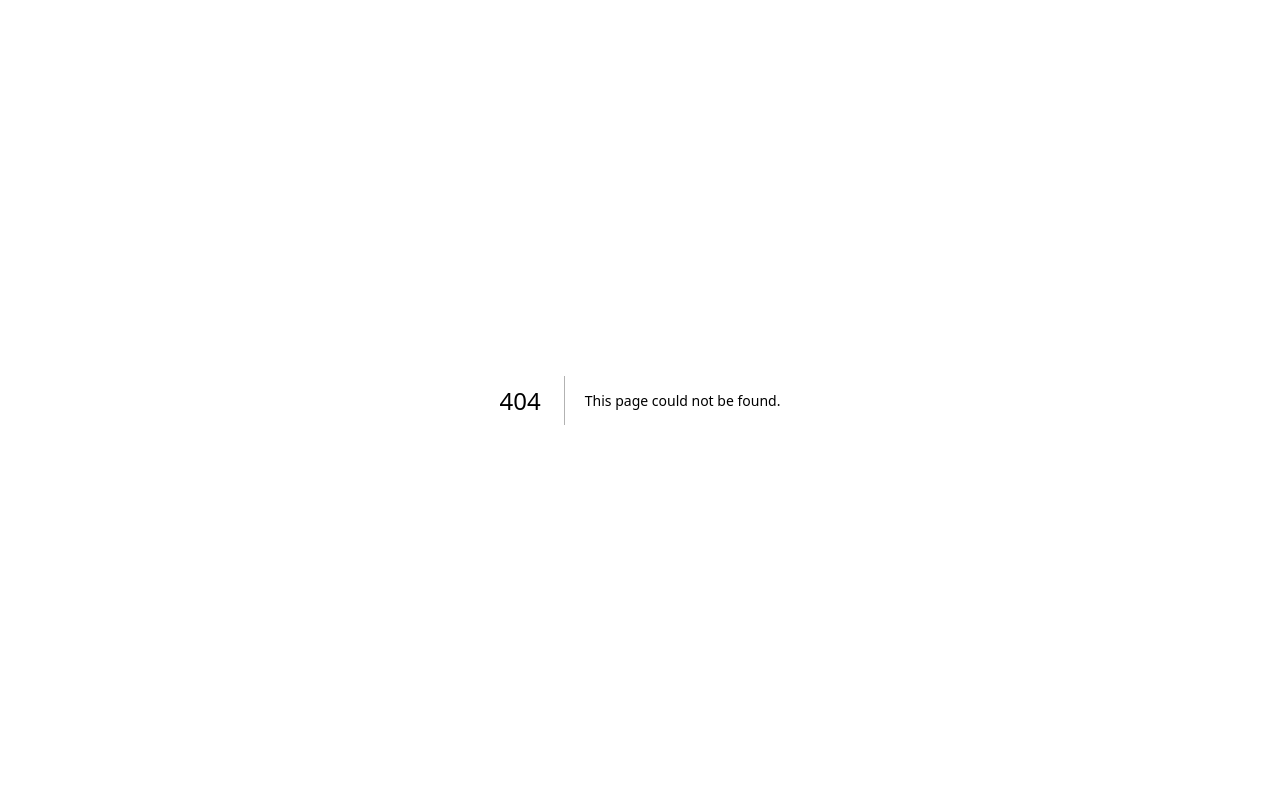
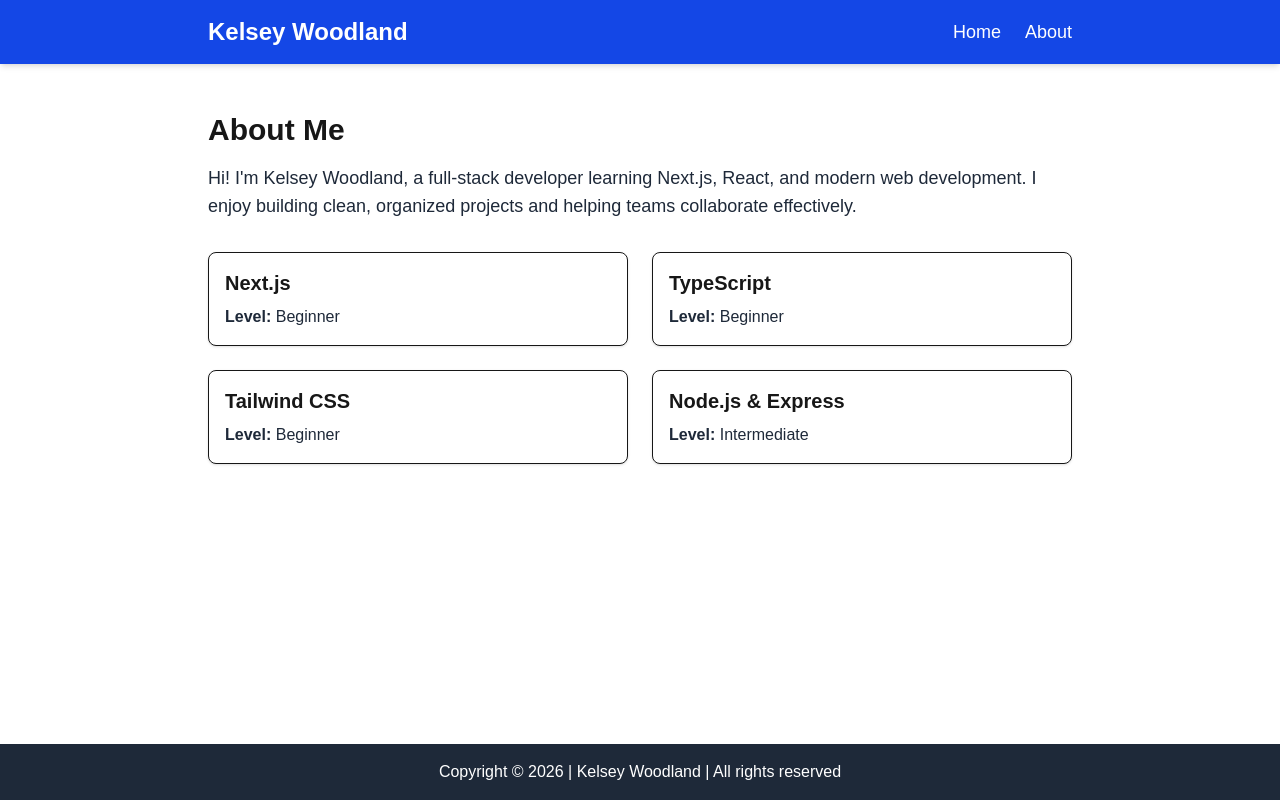
Before and after one commit to Kelwood22/wdd430-portfolio, a Next.js app: page /about in a window 1280 px wide. Before the commit this address had no page. Built offline with nearby package versions, Linux system fonts and the light colour scheme.

Commit message:
Added components and about page

```diff
--- /dev/null
+++ b/app/about/page.tsx
@@ -0,0 +1,21 @@
+import SkillCard from "@/components/SkillCard";
+
+export default function About() {
+  return (
+    <main className="max-w-4xl mx-auto px-4 py-12">
+      <h2 className="text-3xl font-bold mb-4">About Me</h2>
+
+      <p className="text-lg text-gray-800 mb-8">
+        Hi! I'm Kelsey Woodland, a full-stack developer learning Next.js, React, and modern web development.
+        I enjoy building clean, organized projects and helping teams collaborate effectively.
+      </p>
+
+      <section className="grid gap-6 md:grid-cols-2">
+        <SkillCard skill="Next.js" level="Beginner" />
+        <SkillCard skill="TypeScript" level="Beginner" />
+        <SkillCard skill="Tailwind CSS" level="Beginner" />
+        <SkillCard skill="Node.js & Express" level="Intermediate" />
+      </section>
+    </main>
+  );
+}
--- /dev/null
+++ b/app/api/hello/route.ts
@@ -0,0 +1,3 @@
+export async function GET() {
+  return Response.json({ message: 'Hello from Next.js API!' });
+}
--- a/app/layout.tsx
+++ b/app/layout.tsx
@@ -1,29 +1,19 @@
-import type { Metadata } from "next";
-import { Geist, Geist_Mono } from "next/font/google";
 import "./globals.css";
+import Header from "@/components/Header";
+import Footer from "@/components/Footer";
 
-const geistSans = Geist({
-  variable: "--font-geist-sans",
-  subsets: ["latin"],
-});
-
-const geistMono = Geist_Mono({
-  variable: "--font-geist-mono",
-  subsets: ["latin"],
-});
-
-export const metadata: Metadata = {
-  title: "Create Next App",
-  description: "Generated by create next app",
-};
-
-export default function RootLayout({ children }: LayoutProps<"/">) {
+export default function RootLayout({
+  children,
+}: {
+  children: React.ReactNode;
+}) {
   return (
-    <html
-      lang="en"
-      className={`${geistSans.variable} ${geistMono.variable} h-full antialiased`}
-    >
-      <body className="min-h-full flex flex-col">{children}</body>
+    <html lang="en">
+      <body className="min-h-screen flex flex-col">
+        <Header />
+        <main className="flex-1">{children}</main>
+        <Footer />
+      </body>
     </html>
   );
 }
--- a/app/page.tsx
+++ b/app/page.tsx
@@ -1,69 +1,31 @@
-import Image from "next/image";
+import ProjectList from "@/components/ProjectList";
+
+const projects = [
+  {
+    title: "CSE 341 Final Project API",
+    description: "A full REST API built with Node.js, Express, MongoDB, and Swagger documentation.",
+    technologies: ["Node.js", "Express", "MongoDB", "Swagger", "TypeScript"],
+    link: "https://github.com/Kelwood22/cse341-finalproject"
+  },
+  {
+    title: "Next.js Portfolio",
+    description: "A personal portfolio built using the App Router, TypeScript, and Tailwind CSS.",
+    technologies: ["Next.js", "React", "TypeScript", "Tailwind CSS"],
+    link: "https://github.com/Kelwood22/wdd430-portfolio"
+  }
+];
 
 export default function Home() {
   return (
-    <div className="flex flex-col flex-1 items-center justify-center bg-zinc-50 font-sans dark:bg-black">
-      <main className="flex flex-1 w-full max-w-3xl flex-col items-center justify-between py-32 px-16 bg-white dark:bg-black sm:items-start">
-        <Image
-          className="dark:invert h-5 w-[100px]"
-          src="/next.svg"
-          alt="Next.js logo"
-          width={100}
-          height={20}
-          priority
-        />
-        <div className="flex flex-col items-center gap-6 text-center sm:items-start sm:text-left">
-          <h1 className="max-w-xs text-3xl font-semibold leading-10 tracking-tight text-black dark:text-zinc-50">
-            To get started, edit the{" "}
-            <code className="rounded bg-black/[.06] px-1.5 py-0.5 font-mono text-[0.9em] dark:bg-white/[.08]">
-              page.tsx
-            </code>{" "}
-            file.
-          </h1>
-          <p className="max-w-md text-lg leading-8 text-zinc-600 dark:text-zinc-400">
-            Looking for a starting point or more instructions? Head over to{" "}
-            <a
-              href="https://vercel.com/templates?framework=next.js&utm_source=create-next-app&utm_medium=appdir-template-tw&utm_campaign=create-next-app"
-              className="font-medium text-zinc-950 dark:text-zinc-50"
-            >
-              Templates
-            </a>{" "}
-            or the{" "}
-            <a
-              href="https://nextjs.org/learn?utm_source=create-next-app&utm_medium=appdir-template-tw&utm_campaign=create-next-app"
-              className="font-medium text-zinc-950 dark:text-zinc-50"
-            >
-              Learning
-            </a>{" "}
-            center.
-          </p>
-        </div>
-        <div className="flex flex-col gap-4 text-base font-medium sm:flex-row">
-          <a
-            className="flex h-12 w-full items-center justify-center gap-2 rounded-full bg-foreground px-5 text-background transition-colors hover:bg-[#383838] dark:hover:bg-[#ccc] md:w-[158px]"
-            href="https://vercel.com/new?utm_source=create-next-app&utm_medium=appdir-template-tw&utm_campaign=create-next-app"
-            target="_blank"
-            rel="noopener noreferrer"
-          >
-            <Image
-              className="dark:invert h-[14px] w-4"
-              src="/vercel.svg"
-              alt="Vercel logomark"
-              width={16}
-              height={14}
-            />
-            Deploy Now
-          </a>
-          <a
-            className="flex h-12 w-full items-center justify-center rounded-full border border-solid border-black/[.08] px-5 transition-colors hover:border-transparent hover:bg-black/[.04] dark:border-white/[.145] dark:hover:bg-[#1a1a1a] md:w-[158px]"
-            href="https://nextjs.org/docs?utm_source=create-next-app&utm_medium=appdir-template-tw&utm_campaign=create-next-app"
-            target="_blank"
-            rel="noopener noreferrer"
-          >
-            Documentation
-          </a>
-        </div>
-      </main>
-    </div>
+    <main className="container mx-auto px-4 py-12">
+      <section className="text-center py-12">
+        <h1 className="text-4xl font-bold mb-4">My Portfolio</h1>
+        <p className="text-lg text-gray-700">
+          I'm a full-stack developer learning Next.js and React. Here are some of my recent projects.
+        </p>
+      </section>
+
+      <ProjectList projects={projects} />
+    </main>
   );
 }
--- /dev/null
+++ b/components/Footer.tsx
@@ -0,0 +1,12 @@
+export default function Footer() {
+  return (
+    <footer className="bg-gray-800 text-white py-4 mt-12">
+      <div className="container mx-auto text-center">
+        <p>
+          Copyright &copy; {new Date().getFullYear()} | Kelsey Woodland | All rights
+          reserved
+        </p>
+      </div>
+    </footer>
+  );
+}
--- /dev/null
+++ b/components/Header.tsx
@@ -0,0 +1,18 @@
+import Link from 'next/link';
+
+export default function Header() {
+  return (
+    <header className="bg-blue-700 text-white py-4 shadow-md">
+      <div className="max-w-4xl mx-auto px-4 flex justify-between items-center">
+        <h1 className="text-2xl font-bold">Kelsey Woodland</h1>
+
+        <nav>
+          <ul className="flex gap-6 text-lg">
+            <li><Link href="/" className="text-white hover:text-gray-200">Home</Link></li>
+            <li><Link href="/about" className="text-white hover:text-gray-200">About</Link></li>
+          </ul>
+        </nav>
+      </div>
+    </header>
+  );
+}
--- /dev/null
+++ b/components/ProjectCard.tsx
@@ -0,0 +1,32 @@
+interface ProjectCardProps {
+  title: string;
+  description: string;
+  technologies: string[];
+  link?: string;
+}
+
+export default function ProjectCard({ title, description, technologies, link }: ProjectCardProps) {
+  return (
+    <article className="p-4 border-l-4 border-blue-900 bg-gray-200 rounded-md">
+      <h3 className="text-xl font-bold mb-2">{title}</h3>
+      <p className="text-gray-800 mb-3">{description}</p>
+
+      <p className="text-sm text-gray-800">
+        <strong>Technologies:</strong> {technologies.join(', ')}
+      </p>
+
+      {link && (
+        <p className="mt-2">
+          <a
+            href={link}
+            target="_blank"
+            rel="noopener noreferrer"
+            className="text-blue-800 hover:underline"
+          >
+            View Project
+          </a>
+        </p>
+      )}
+    </article>
+  );
+}
--- /dev/null
+++ b/components/ProjectList.tsx
@@ -0,0 +1,22 @@
+import ProjectCard from './ProjectCard';
+
+interface Project {
+  title: string;
+  description: string;
+  technologies: string[];
+  link?: string;
+}
+
+interface ProjectListProps {
+  projects: Project[];
+}
+
+export default function ProjectList({ projects }: ProjectListProps) {
+  return (
+    <section className="grid gap-4 md:grid-cols-2">
+      {projects.map((project) => (
+        <ProjectCard key={project.title} {...project} />
+      ))}
+    </section>
+  );
+}
--- /dev/null
+++ b/components/SkillCard.tsx
@@ -0,0 +1,15 @@
+interface SkillCardProps {
+  skill: string;
+  level: string; // e.g., "Beginner", "Intermediate", "Advanced"
+}
+
+export default function SkillCard({ skill, level }: SkillCardProps) {
+  return (
+    <div className="p-4 border rounded-lg shadow-sm bg-white">
+      <h3 className="text-xl font-semibold mb-2">{skill}</h3>
+      <p className="text-gray-800">
+        <strong>Level:</strong> {level}
+      </p>
+    </div>
+  );
+}
```
